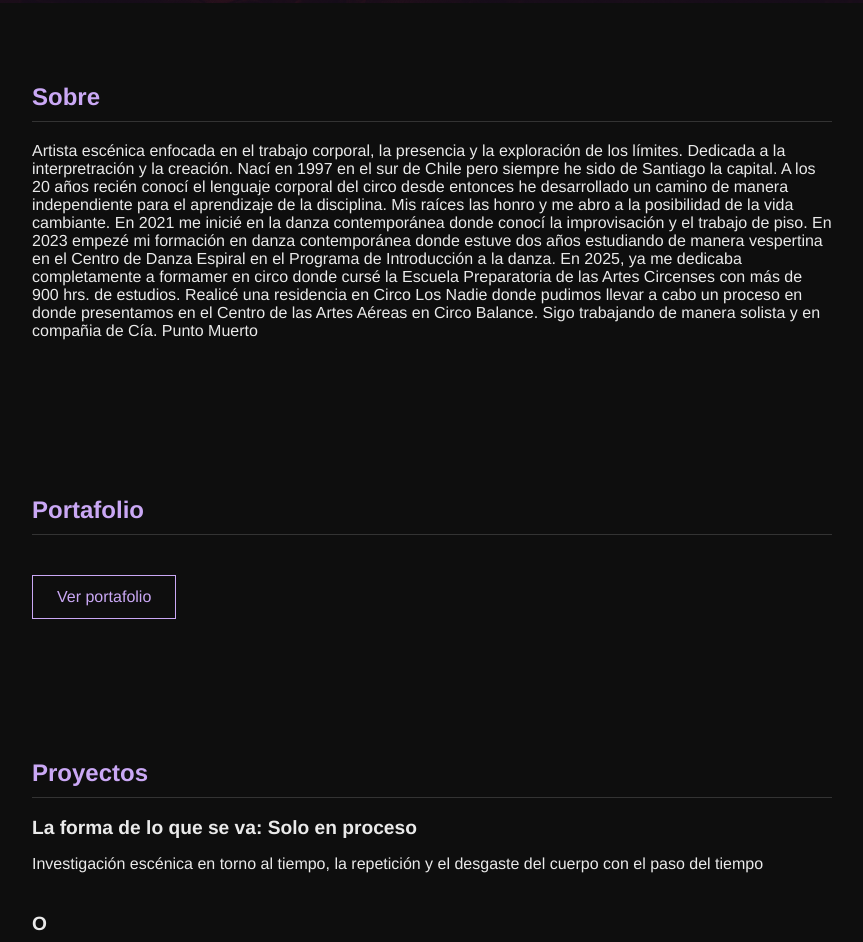
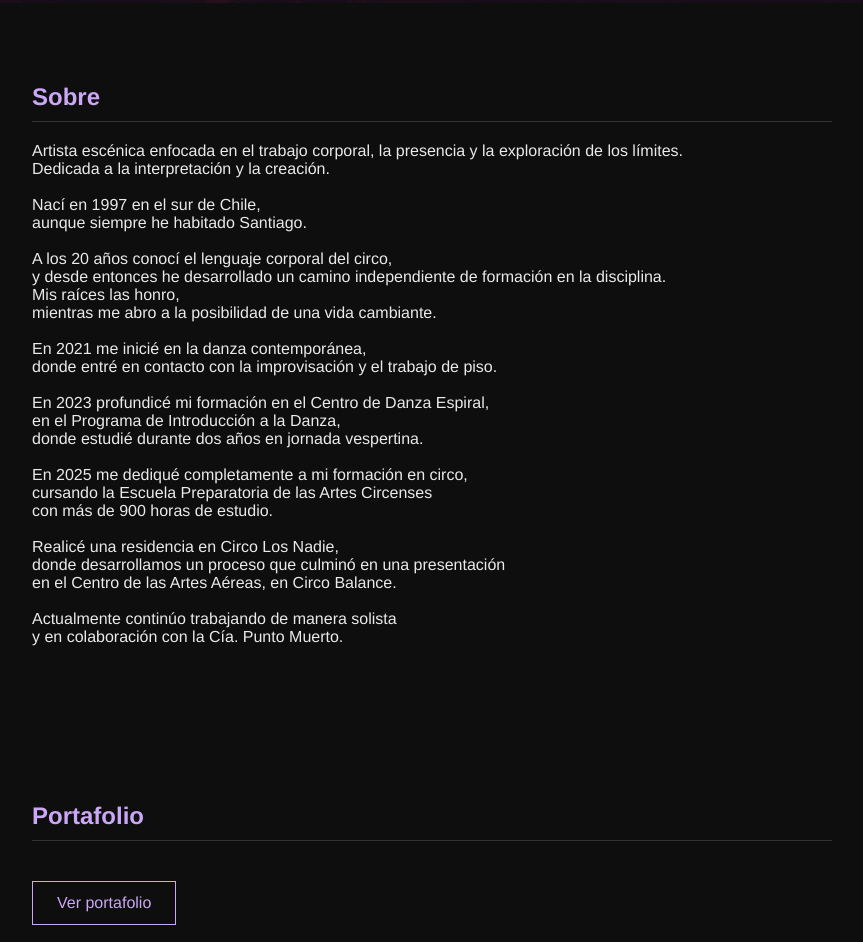
Before and after one commit to paump4/paulazuniga, a plain HTML site: page index.html in a window 1280 px wide. Shown: the part 837-1779 px from the top of the page, without its empty margins (208-1071 px from the left). Drawn offline with Linux system fonts and the light colour scheme.

Commit message:
Update index.html

```diff
--- a/index.html
+++ b/index.html
@@ -117,14 +117,36 @@
 <section>
   <h2>Sobre</h2>
   <p>
-    Artista escénica enfocada en el trabajo corporal, la presencia y la exploración
-    de los límites. Dedicada a la interpretración y la creación.
-    Nací en 1997 en el sur de Chile pero siempre he sido de Santiago la capital. A los 20 años recién conocí el lenguaje corporal del circo desde entonces
-    he desarrollado un camino de manera independiente para el aprendizaje de la disciplina. Mis raíces las honro y me abro a la posibilidad de la vida cambiante.
-  En 2021 me inicié en la danza contemporánea donde conocí la improvisación y el trabajo de piso. En 2023 empezé mi formación en danza contemporánea donde estuve dos años
-  estudiando de manera vespertina en el Centro de Danza Espiral en el Programa de Introducción a la danza. En 2025, ya me dedicaba completamente a formamer en circo donde cursé
-  la Escuela Preparatoria de las Artes Circenses con más de 900 hrs. de estudios. Realicé una residencia en Circo Los Nadie donde pudimos llevar a cabo un proceso en donde presentamos en
-  el Centro de las Artes Aéreas en Circo Balance. Sigo trabajando de manera solista y en compañia de Cía. Punto Muerto</p>
+Artista escénica enfocada en el trabajo corporal, la presencia y la exploración de los límites.<br>
+Dedicada a la interpretación y la creación.<br><br>
+
+Nací en 1997 en el sur de Chile,<br>
+aunque siempre he habitado Santiago.<br><br>
+
+A los 20 años conocí el lenguaje corporal del circo,<br>
+y desde entonces he desarrollado un camino independiente de formación en la disciplina.<br>
+Mis raíces las honro,<br>
+mientras me abro a la posibilidad de una vida cambiante.<br><br>
+
+En 2021 me inicié en la danza contemporánea,<br>
+donde entré en contacto con la improvisación y el trabajo de piso.<br><br>
+
+En 2023 profundicé mi formación en el Centro de Danza Espiral,<br>
+en el Programa de Introducción a la Danza,<br>
+donde estudié durante dos años en jornada vespertina.<br><br>
+
+En 2025 me dediqué completamente a mi formación en circo,<br>
+cursando la Escuela Preparatoria de las Artes Circenses<br>
+con más de 900 horas de estudio.<br><br>
+
+Realicé una residencia en Circo Los Nadie,<br>
+donde desarrollamos un proceso que culminó en una presentación<br>
+en el Centro de las Artes Aéreas, en Circo Balance.<br><br>
+
+Actualmente continúo trabajando de manera solista<br>
+y en colaboración con la Cía. Punto Muerto.
+</p>
+
 </section>
 
 <section>
```
